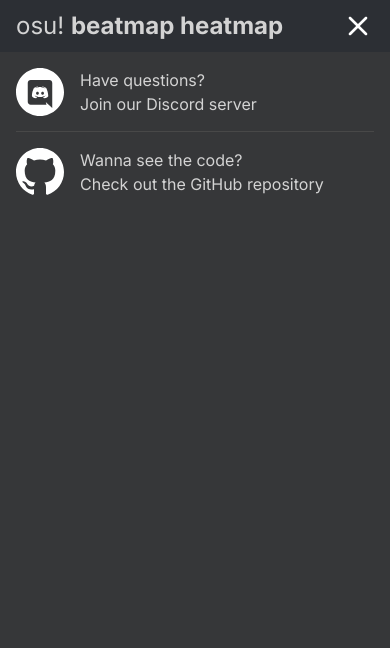
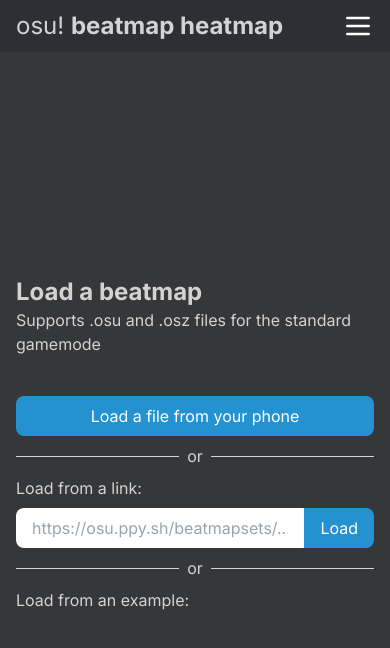
Before and after one commit to ekgame/osu-heatmap, a Nuxt app: page / in a window 390 px wide. Shown: the top 648 px of the page. Built offline with nearby package versions, Linux system fonts and the light colour scheme.

Commit message:
Mobile menu should be closed by default

```diff
--- a/components/TitleView.vue
+++ b/components/TitleView.vue
@@ -1,5 +1,5 @@
 <script setup lang="ts">
-const mobileMenuOpen = ref(true);
+const mobileMenuOpen = ref(false);
 
 const toggleMobileMenu = () => {
     mobileMenuOpen.value = !mobileMenuOpen.value;
```
